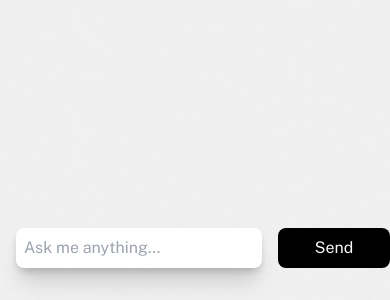
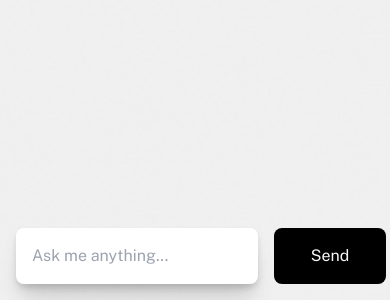
Before and after one commit to mzafarr/chatbot-be, a Next.js app: page / in a window 390 px wide. Shown: the part 544-844 px from the top of the page. Built offline with nearby package versions, Linux system fonts and the light colour scheme.

Commit message:
fix styling for mobile

```diff
--- a/components/ChatMessageBubble.tsx
+++ b/components/ChatMessageBubble.tsx
@@ -7,7 +7,7 @@ export function ChatMessageBubble(props: { message: Message, aiEmoji?: string })
     props.message.role === "user" ? "ml-auto" : "mr-auto";
   return (
     <div
-      className={`${alignmentClassName} ${colorClassName} rounded px-4 py-2 max-w-[80%] mb-8 flex`}
+      className={`${alignmentClassName} ${colorClassName} rounded px-4 py-2 max-w-[80%] mb-24 flex`}
     >
       <div className="whitespace-pre-wrap">
         {props.message.content}
--- a/components/ChatWindow.tsx
+++ b/components/ChatWindow.tsx
@@ -174,19 +174,19 @@ export function ChatWindow(props: {
 
       <form
         onSubmit={sendMessage}
-        className="bg-transparent mx-auto absolute bottom-0 mb-8 flex w-full flex-col"
+        className="bg-[#F1F1F1] z-10 bg-transparent mx-auto absolute bottom-0 flex w-full flex-col"
       >
         <div className="flex">{intemediateStepsToggle}</div>
-        <div className="flex w-full mt-4 justify-center">
+        <div className="flex w-full mt-4 justify-center mb-4 sm:mb-8">
           <input
-            className="grow max-w-[700px] focus:outline-none mx-4 sm:mx-8 p-2 sm:p-4 rounded-lg shadow-xl hover:shadow-lg drop-shadow-lg"
+            className="grow max-w-[700px] focus:outline-none mx-4 sm:mx-8 p-4 rounded-lg shadow-xl hover:shadow-lg drop-shadow-lg"
             value={input}
             placeholder={"Ask me anything..."}
             onChange={handleInputChange}
           />
           <button
             type="submit"
-            className=" shrink-0 px-4 py-2 sm:px-8 sm:py-4 sm:mr-6 bg-black rounded-lg w-28"
+            className="mr-1 shrink-0 px-4 py-2 sm:px-8 sm:py-4 sm:mr-6 bg-black rounded-lg w-28"
           >
             <div
               role="status"
```
